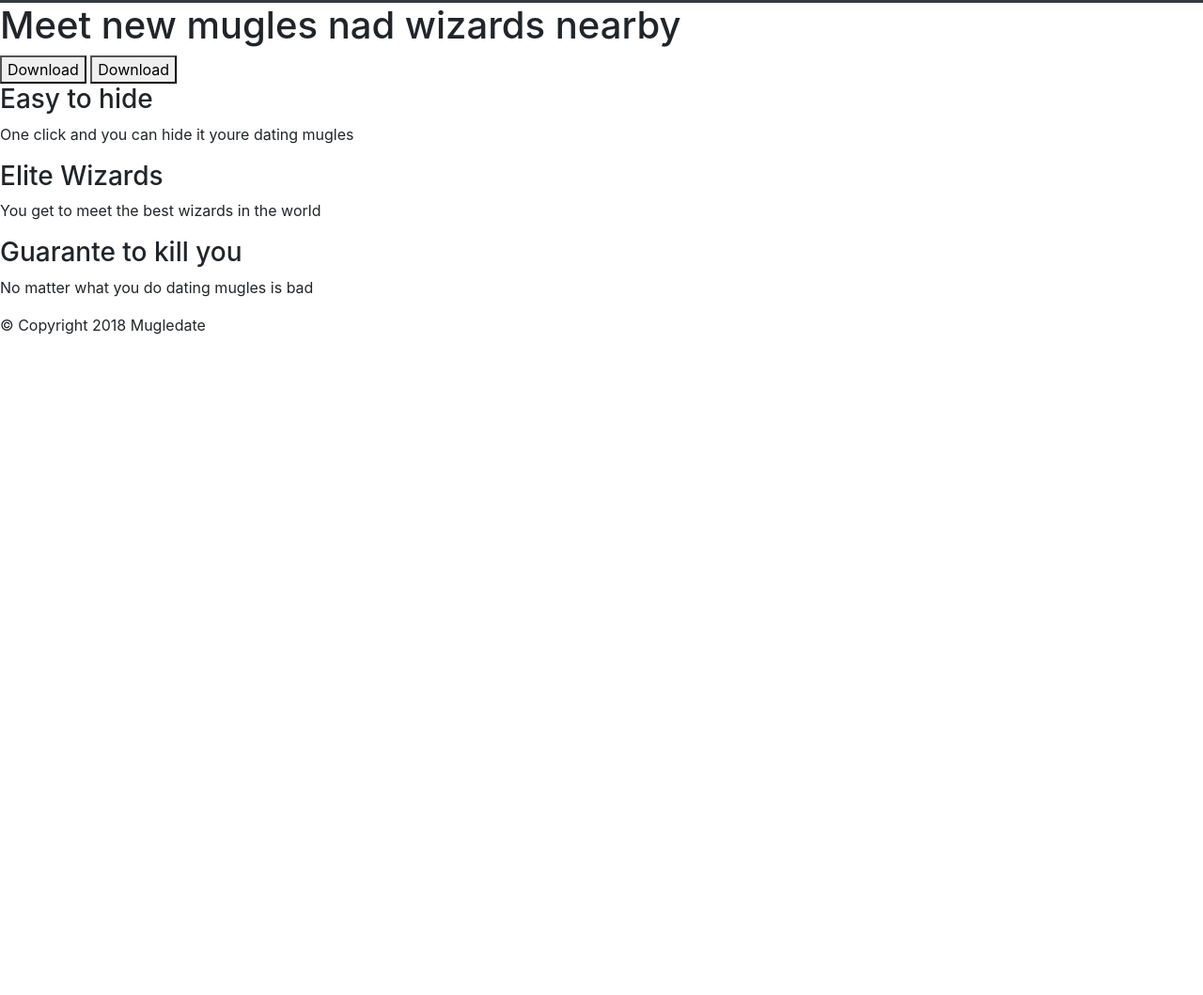
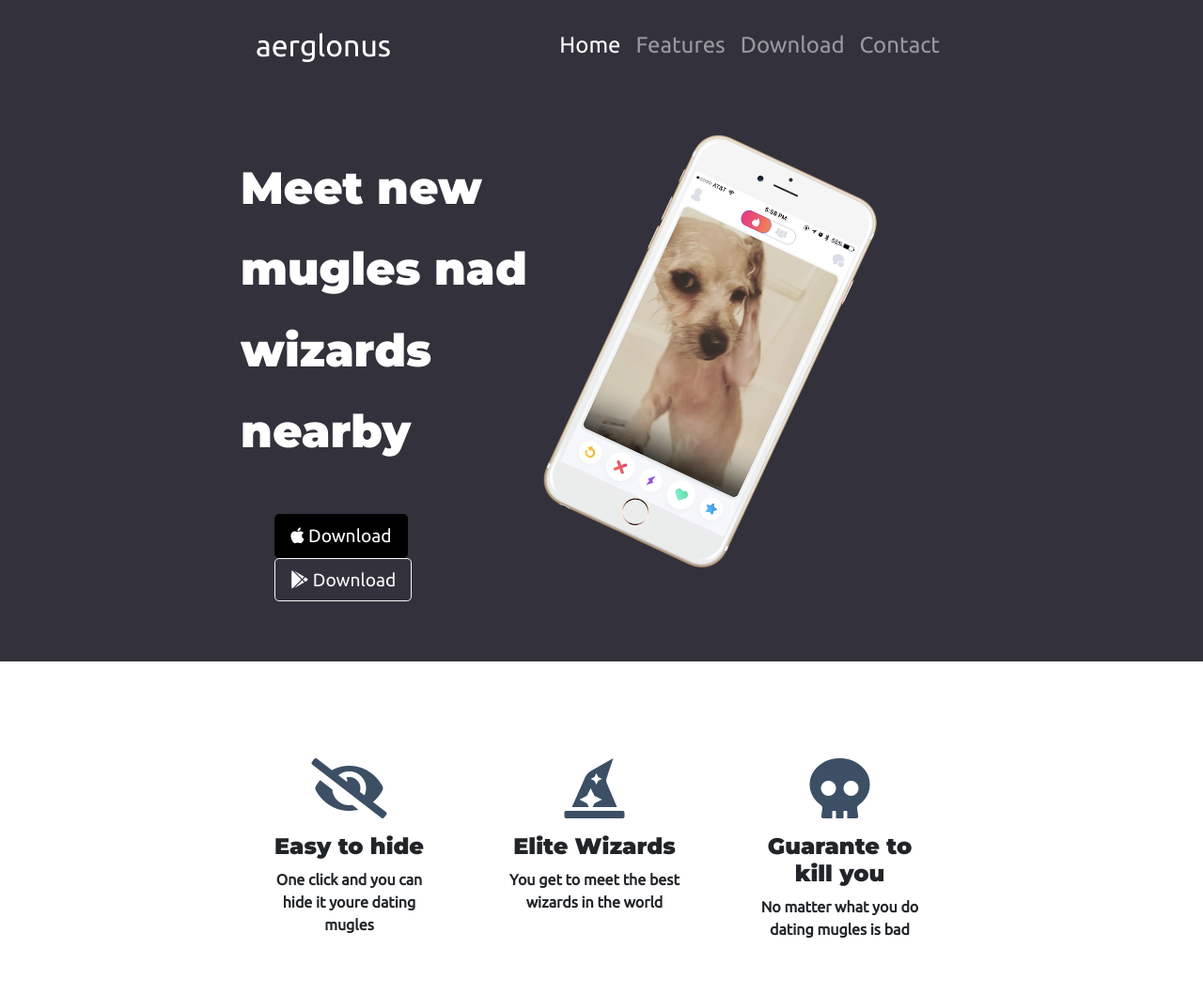
Before and after one commit to Aerglonus/Web-Projects, a plain HTML site: page Boostrap/index.html in a window 1280 px wide. Shown: the part 53-1112 px from the top of the page at 94% size. Before the commit the page ends 800 px from the top, so only its background shows below. Drawn offline with nearby package versions, Linux system fonts and the light colour scheme.

Commit message:
All setup (carousel and cars missing)

```diff
--- a/Boostrap/index.html
+++ b/Boostrap/index.html
@@ -3,18 +3,29 @@
 
 <head>
   <meta charset="utf-8">
+  <title></title>
+  <!--- Boostrap -->
   <link rel="stylesheet" href="https://stackpath.bootstrapcdn.com/bootstrap/4.3.1/css/bootstrap.min.css" integrity="sha384-ggOyR0iXCbMQv3Xipma34MD+dH/1fQ784/j6cY/iJTQUOhcWr7x9JvoRxT2MZw1T" crossorigin="anonymous">
   <script src="https://stackpath.bootstrapcdn.com/bootstrap/4.3.1/js/bootstrap.min.js" integrity="sha384-JjSmVgyd0p3pXB1rRibZUAYoIIy6OrQ6VrjIEaFf/nJGzIxFDsf4x0xIM+B07jRM" crossorigin="anonymous"></script>
-  <title></title>
   <script src="https://code.jquery.com/jquery-3.3.1.slim.min.js" integrity="sha384-q8i/X+965DzO0rT7abK41JStQIAqVgRVzpbzo5smXKp4YfRvH+8abtTE1Pi6jizo" crossorigin="anonymous"></script>
   <script src="https://cdnjs.cloudflare.com/ajax/libs/popper.js/1.14.7/umd/popper.min.js" integrity="sha384-UO2eT0CpHqdSJQ6hJty5KVphtPhzWj9WO1clHTMGa3JDZwrnQq4sF86dIHNDz0W1" crossorigin="anonymous"></script>
   <script src="https://stackpath.bootstrapcdn.com/bootstrap/4.3.1/js/bootstrap.min.js" integrity="sha384-JjSmVgyd0p3pXB1rRibZUAYoIIy6OrQ6VrjIEaFf/nJGzIxFDsf4x0xIM+B07jRM" crossorigin="anonymous"></script>
+
+  <!--- Main CSS --->
+  <link rel="stylesheet" href="styles.css">
+
+  <!---Google Fonts and FontAwesome --->
+  <link href="https://fonts.googleapis.com/css?family=Ubuntu" rel="stylesheet">
+  <link href="https://fonts.googleapis.com/css?family=Montserrat:900" rel="stylesheet">
+  <link rel="stylesheet" href="https://use.fontawesome.com/releases/v5.8.1/css/all.css" integrity="sha384-50oBUHEmvpQ+1lW4y57PTFmhCaXp0ML5d60M1M7uH2+nqUivzIebhndOJK28anvf" crossorigin="anonymous">
+  </style>
 </head>
 
 <body>
   <section id="title">
-    <nav class="navbar navbar-expand-lg navbar-dark bg-dark">
-      </div>
+    <div class="container-fluid">
+      <nav class="navbar navbar-expand-lg navbar-dark ">
+
         <a class="navbar-brand" href="#"> aerglonus </a>
         <button class="navbar-toggler" type="button" data-toggle="collapse" data-target="#navbarNav" aria-controls="navbarNav" aria-expanded="false" aria-label="Toggle navigation">
           <span class="navbar-toggler-icon"></span>
@@ -22,37 +33,54 @@
         <div class="collapse navbar-collapse" id="navbarNav">
           <ul class="navbar-nav ml-auto">
             <li class="nav-itme active">
-            <a class="nav-link " href="#">Home</a>
+              <a class="nav-link text-menu-fuente text-decoration-none" href="#">Home</a>
             </li>
             <li class="nav-item">
-            <a class="nav-link" href="#">Features</a>
+              <a class="nav-link text-menu-fuente text-decoration-none" href="#">Features</a>
             </li>
             <li class="nav-item">
-            <a class="nav-link" href="#">Download</a>
+              <a class="nav-link text-menu-fuente text-decoration-none" href="#">Download</a>
             </li>
             <li class="nav-item">
-            <a href="#" class="nav-link">Contact</a>
+              <a href="#" class="nav-link text-menu-fuente text-decoration-none">Contact</a>
             </li>
           </ul>
+        </div>
+      </nav>
+      <div class="row">
+        <div class="col-lg-6">
+          <h1 class="slang">Meet new mugles nad wizards nearby</h1>
+          <div class="">
+            <button type="button" name="Download" class="btn btn-dark btn-lg btn-slang"><i class="fab fa-apple"></i> Download</button>
+            <button type="button" name="Download" class="btn btn-outline-light btn-lg btn-slang2"><i class="fab fa-google-play"></i> Download</button>
+          </div>
+        </div>
+
+        <div class="col-lg-6">
+          <img class="title-image" src="Assets/iphone6.png" alt="">
+        </div>
 
       </div>
-    </nav>
-    <div class="">
-      <h1>Meet new mugles nad wizards nearby</h1>
-      <button type="button" name="Download">Download</button>
-      <button type="button" name="Download">Download</button>
     </div>
   </section>
   <section id="features">
-
-    <h3>Easy to hide</h3>
+    <div class="row">
+      <div class="feature-box col-lg-4">
+        <i class="icon fas fa-eye-slash fa-4x"></i>
+        <h3 class="feature-text">Easy to hide</h3>
         <p>One click and you can hide it youre dating mugles</p>
-
-    <h3>Elite Wizards</h3>
+      </div>
+      <div class="feature-box col-lg-4">
+        <i class="icon fas fa-hat-wizard fa-4x"></i>
+        <h3 class="feature-text">Elite Wizards</h3>
         <p>You get to meet the best wizards in the world</p>
-
-    <h3>Guarante to kill you</h3>
+      </div>
+      <div class="feature-box col-lg-4">
+        <i class="icon fas fa-skull fa-4x"></i>
+        <h3 class="feature-text">Guarante to kill you</h3>
         <p>No matter what you do dating mugles is bad</p>
+      </div>
+    </div>
   </section>
 
   <section id="testimonials">
@@ -65,10 +93,35 @@
   </section>
 
   <section id="cta">
+    <div class="row">
+      <div class="col-lg-12 slang2 text-center">
+        <h3 class="cta-text"> Find your mugle life now!. </h3>
+      </div>
+    </div>
+    <div class="col-lg-12 text-center btn-box">
+      <button type="button" name="Download" class="btn btn-dark btn-lg bt-cta"><i class="fab fa-apple"></i> Download</button>
+      <button type="button" name="Download" class="btn btn-outline-light btn-lg btn-cta2"><i class="fab fa-google-play"></i> Download</button>
+    </div>
+
   </section>
 
   <footer id="footer">
+    <div class="row">
+      <div class="col-lg-12 text-center footers">
+        <div class="socials">
+          <a href="https://twitter.com/Aerglonus"> <i class="fab fa-twitter icon-f"></i></a>
+          <a href="https://facebook.com/Aerglonus"> <i class="fab fa-facebook-f icon-f"></i></a>
+          <a href="https://instagram.com/Aerglonus"> <i class="fab fa-instagram icon-f"></i></a>
+          <a href="mailto:calebcontreras8@gmail.com"> <i class="fas fa-envelope icon-f"></i></a>
+        </div>
+        <div class="copyright">
           <p>© Copyright 2018 Mugledate</p>
+        </div>
+
+      </div>
+
+    </div>
+
   </footer>
 </body>
 
--- /dev/null
+++ b/Boostrap/styles.css
@@ -0,0 +1,131 @@
+body {
+  font-family: 'Ubuntu';
+}
+
+#title {
+  background-color: #33313b;
+}
+
+h1 {
+  color: #fff;
+  font-family: 'Montserrat';
+  font-size: 3rem;
+  line-height: 1.8;
+}
+
+.feature-text {
+  font-family: 'Montserrat';
+  font-size: 1.5rem;
+}
+
+.container-fluid {
+  padding: 5% 20%;
+}
+
+.navbar-brand {
+  font-family: 'Ubuntu';
+  font-size: 2rem;
+}
+
+.text-menu-fuente {
+  font-family: 'Ubuntu';
+  font-size: 1.5rem;
+}
+
+.btn-slang {
+  font-family: 'Ubuntu';
+  font-size: 1.2rem;
+  margin-left: 10%;
+  position: relative;
+  z-index: 1;
+}
+
+.btn-slang2 {
+  font-family: 'Ubuntu';
+  font-size: 1.2rem;
+  margin-left: 10%;
+  position: relative;
+  z-index: 1;
+}
+
+.navbar {
+  padding-bottom: 5rem;
+}
+
+.title-image {
+  /* margin-left: 5%;
+  padding-top: 5%; */
+  position: absolute;
+  transform: rotate(25deg);
+  width: 55%;
+}
+
+.btn-dark {
+  background-color: #000000;
+  border-color: #000000;
+}
+
+.slang {
+  padding-bottom: 10%;
+}
+
+#features {
+  background-color: white;
+  position: relative;
+  padding: 5% 20%;
+  z-index: 1;
+}
+
+.feature-box {
+  font-weight: bold;
+  padding: 5%;
+  text-align: center;
+}
+
+.icon {
+  color: #3c4f65;
+  margin-bottom: 1rem;
+}
+
+.icon:hover {
+  color: #33313b;
+}
+
+#cta {
+  padding: 5% 20%;
+  background-color: #33313b;
+}
+
+.cta-text {
+  color: white;
+  font-family: 'Montserrat';
+  font-size: 4rem;
+  font-weight: bold;
+}
+
+.btn-box {
+  padding-top: 5%;
+}
+
+.row {
+  margin-right: 0;
+  padding-right: 0;
+}
+
+.footers {
+  padding-top: 3%;
+}
+
+.icon-f {
+  color: #3c4f65;
+  padding-bottom: 2%;
+  padding-left: 2%;
+}
+
+.icon-f:hover {
+  color: black;
+}
+
+.copyright {
+  padding-left: 2.5rem;
+}
```
Also changed, not shown: Boostrap/Assets/iphone6.png (added). Lines whose indentation alone changed are shown as unchanged.
